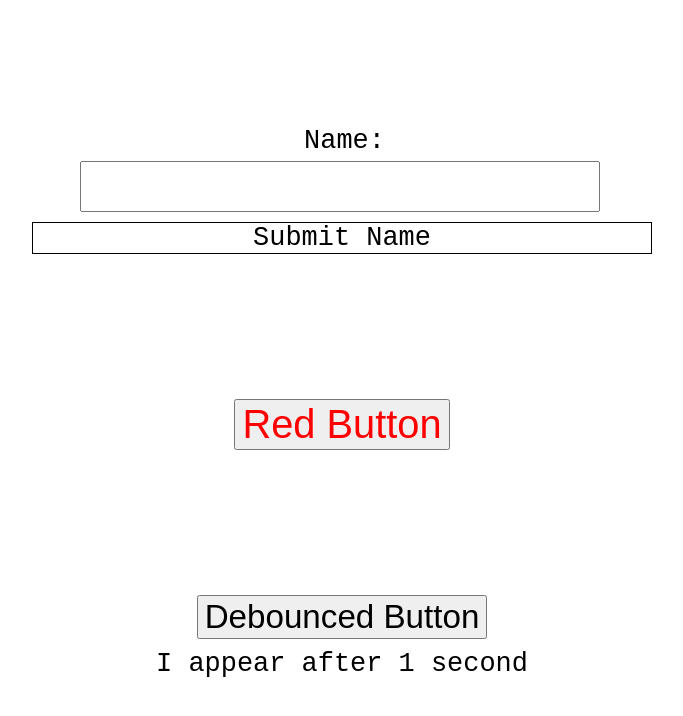
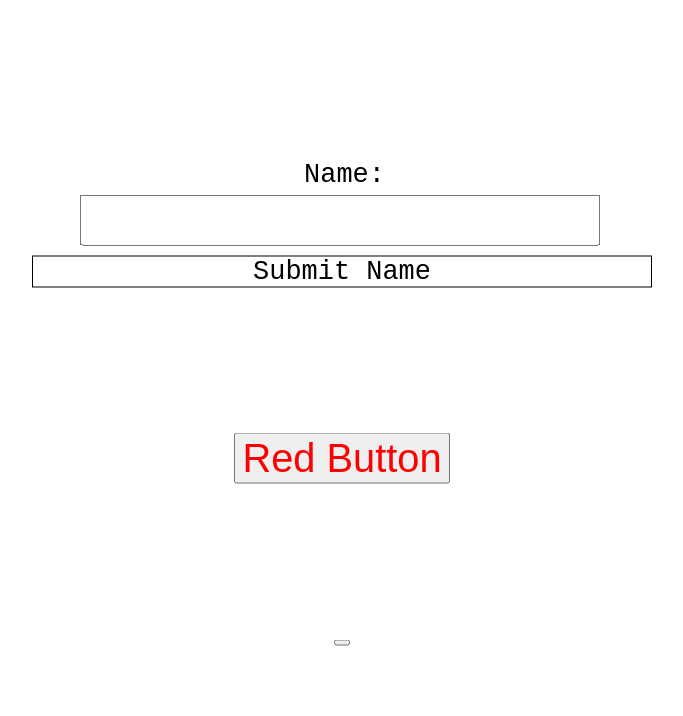
Before and after one commit to cbayer97/testing-react-components-demo, a React (Create React App) app: page / in a window 1280 px wide. Shown: the top 716 px of the page, without its empty margins (303-986 px from the left). Built offline with nearby package versions, Linux system fonts and the light colour scheme.

Commit message:
Remove redundancies

```diff
--- a/src/best-practices/BestPracticesExamples.tsx
+++ b/src/best-practices/BestPracticesExamples.tsx
@@ -3,8 +3,7 @@ import React from 'react'
 import { NameInput } from './NameInput'
 import { SubmitButton } from './SubmitButton'
 import { RedButton } from './RedButton'
-import { DebouncedButton } from './DebouncedButton'
-import { DebouncedElement } from './DebouncedElement'
+import { Button } from './Button'
 
 export const BestPracticesExamples: React.FC = () => (
   <>
@@ -21,7 +20,6 @@ export const BestPracticesExamples: React.FC = () => (
     <br />
     <br />
     <br />
-    <DebouncedButton />
-    <DebouncedElement />
+    <Button />
   </>
 )
--- /dev/null
+++ b/src/best-practices/Button.tsx
@@ -0,0 +1,17 @@
+import React, { useEffect, useState } from 'react'
+
+interface ButtonProps {
+  debounceTime: number
+}
+
+export const Button: React.FC<ButtonProps> = ({debounceTime, children}) => {
+  const [isVisible, setIsVisible] = useState(false)
+
+  useEffect(() => {
+    setTimeout(() => setIsVisible(true), debounceTime)
+  }, [])
+
+  return isVisible ? (
+    <button onClick={() => console.log('Button Click')}>{children}</button>
+  ) : null
+}
--- a/src/best-practices/DebouncedButton.tsx
+++ /dev/null
@@ -1,13 +0,0 @@
-import React, { useEffect, useState } from 'react'
-
-export const DebouncedButton: React.FC = () => {
-  const [isVisible, setIsVisible] = useState(false)
-
-  useEffect(() => {
-    setTimeout(() => setIsVisible(true), 500)
-  }, [])
-
-  return isVisible ? (
-    <button onClick={() => console.log('Button Click')}>Debounced Button</button>
-  ) : null
-}
--- a/src/best-practices/DebouncedElement.tsx
+++ /dev/null
@@ -1,13 +0,0 @@
-import React, { useEffect, useState } from 'react'
-
-export const DebouncedElement: React.FC = () => {
-  const [isVisible, setIsVisible] = useState(false)
-
-  useEffect(() => {
-    setTimeout(() => setIsVisible(true), 1000)
-  }, [])
-
-  return isVisible ? (
-    <div>I appear after 1 second</div>
-  ) : null
-}
```
Also changed, not shown: 1 other file (tests, documents, lock files or other folders).
